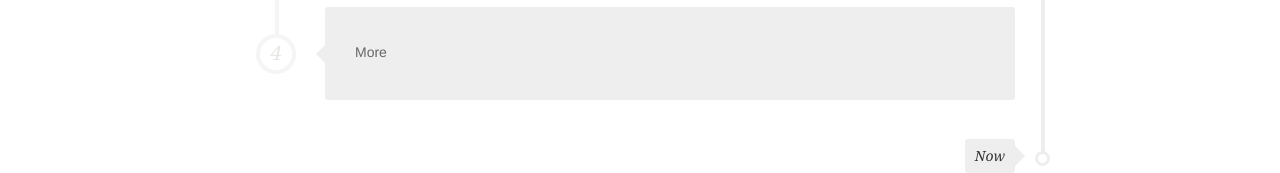
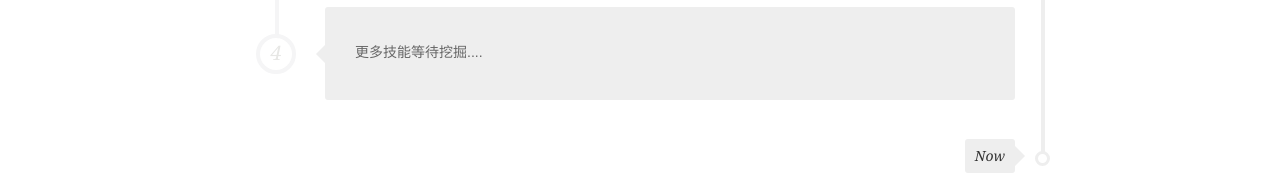
Before and after one commit to cyseria/cyseria.github.io, a plain HTML site: page about/index.html in a window 1280 px wide. Shown: the part 621-794 px from the top of the page. Drawn offline with nearby package versions, Linux system fonts and the light colour scheme.

Commit message:
Site updated: 2015-12-29 00:27:55

```diff
--- a/about/index.html
+++ b/about/index.html
@@ -215,7 +215,7 @@ var _hmt = _hmt || [];
                                     <span class="number">4</span>
                                 </div>
                                 <div class="timeline-label wow fadeInUp" data-wow-delay="0.2s">
-                                    <p>More</p>
+                                    <p>更多技能等待挖掘....</p>
                                 </div>
                             </div>
                         </div>
```
